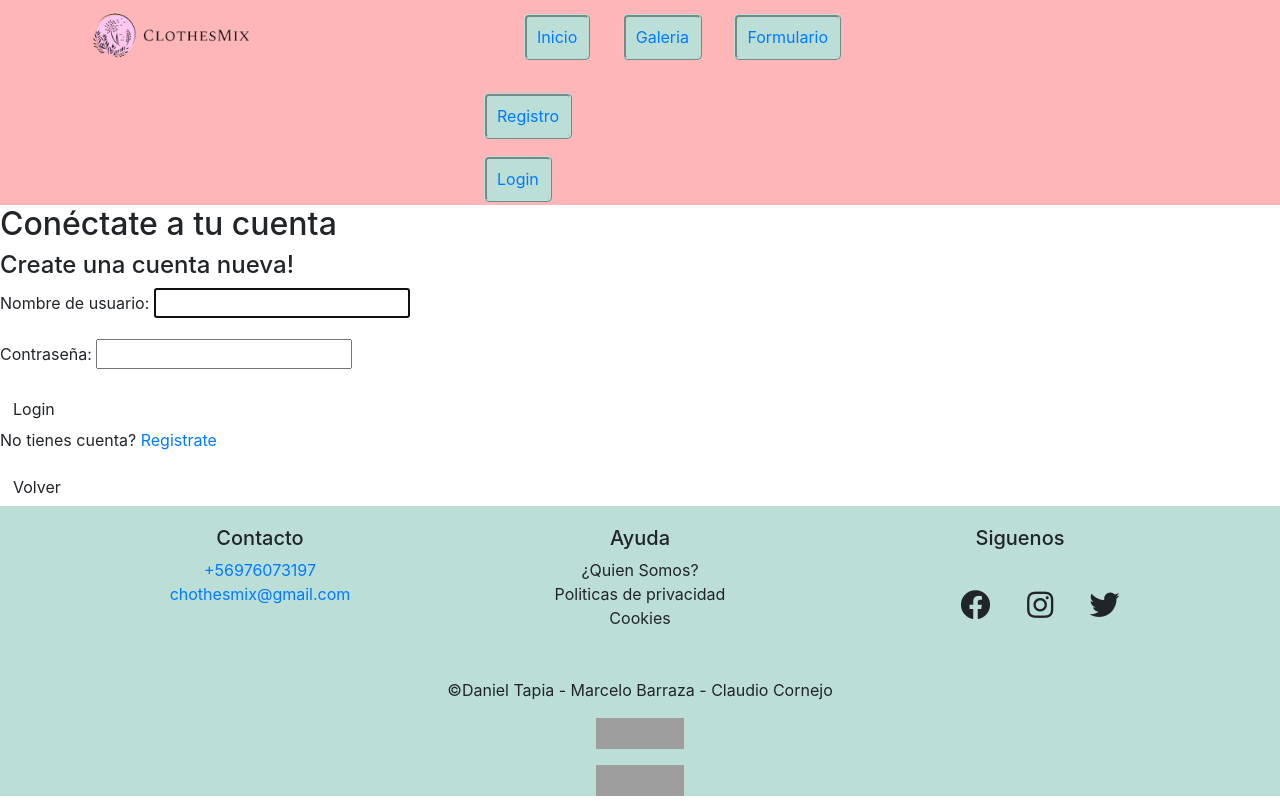
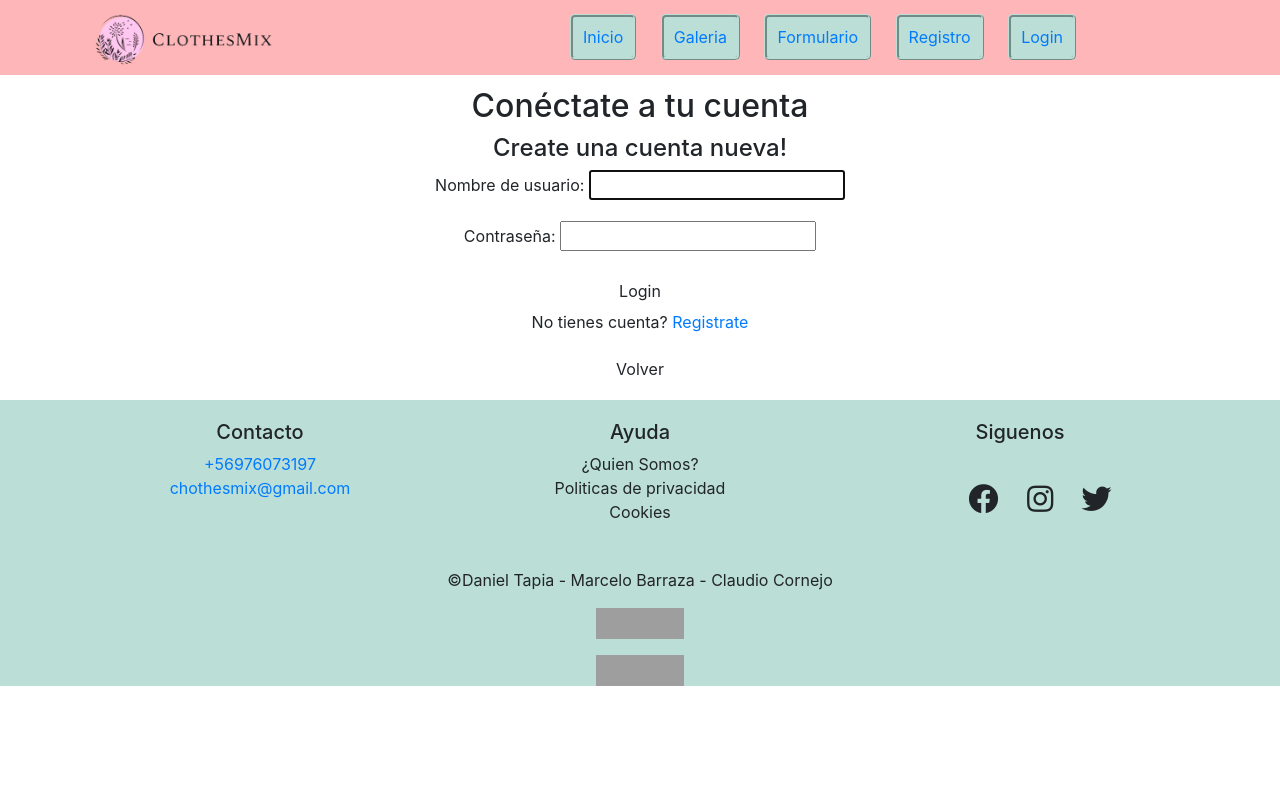
Before and after one commit to DanielWiz/clothes_mix, a Django app: page /accounts/login/ in a window 1280 px wide. After the commit the page ends 686 px from the top, so only its background shows below. Run offline with Django 3.2, Linux system fonts and the light colour scheme; some libraries are stand-ins or nearby versions; grey boxes are pictures that could not be loaded.

Commit message:
Arregle css menu disparejo

```diff
--- a/clothes_mix/static/css/index.css
+++ b/clothes_mix/static/css/index.css
@@ -25,7 +25,7 @@ footer{
 /* Separacion y agrandado del boton*/
 ul>li{
     display: inline-block;
-    margin: 14px;
+    margin: 10px;
     margin-top: 25px;
 
 }
@@ -107,7 +107,7 @@ div.redesSociales{
 }
 
 .logoContainer{
-    width: 400px;
+    width: 450px;
 }
 
 /* MAPA GOOGLE*/
@@ -116,7 +116,8 @@ div.redesSociales{
     width: 450px;
     height: 350px;
     background-color: grey;
-  }
+}
+
 
 @media only screen and (max-width: 1010px){
     article.ubicacion{
--- a/clothes_mix/templates/base.html
+++ b/clothes_mix/templates/base.html
@@ -29,8 +29,6 @@
                             <li><a href="{% url 'inicio' %}">Inicio</a></li>
                             <li><a href="{% url 'galeria' %}">Galeria</a></li>
                             <li><a href="{% url 'formulario' %}">Formulario</a></li>
-                        </ul>
-                        <ul class="nav navbar-nav navbar-right">
                             {% if user.is_authenticated %}
                               <ul class="nav navbar-nav">
                                 <li><p style="color: white;">Bienvenido, {{ user.username }}!</p></li>
@@ -41,6 +39,7 @@
                               <li><a href="/registro"><span class="glyphicon glyphicon-user"></span> Registro</a></li>
                             <li><a href="/accounts/login"><span class="glyphicon glyphicon-log-in"></span> Login</a></li>
                             {% endif %}
+                        </ul>
                     </nav>
                 </div>
             </div>
--- a/clothes_mix/templates/registration/login.html
+++ b/clothes_mix/templates/registration/login.html
@@ -2,6 +2,7 @@
 {% block content %}
 
 <section>
+<div class="boxSingup" style="margin: 12px; text-align: center;">
 	<h2>Conéctate a tu cuenta</h2>
 	<h4>Create una cuenta nueva!</h4>
 	<form method="post">
@@ -14,7 +15,8 @@
 	</form>
 	<div class="ficon">
 		<a href="/" class="btn btn-default" role="button">Volver</a>
-	<div/>
+	</div>
+</div>
 </section>
 
 {% endblock %}
```
